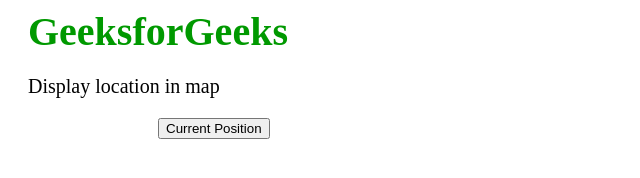
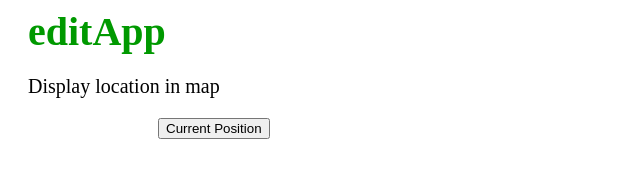
Before and after one commit to surbot-1/geolocation, a plain HTML site: page index.html in a window 1280 px wide. Shown: the whole page, without its empty margins (0-640 px from the left). Drawn offline with Linux system fonts and the light colour scheme; some packages are replaced by stand-ins of ours.

Commit message:
Update index.html

```diff
--- a/index.html
+++ b/index.html
@@ -44,7 +44,7 @@
 
 <body>
 
-  <div class="gfg">GeeksforGeeks</div>
+  <div class="gfg">editApp</div>
 
 
 
```
